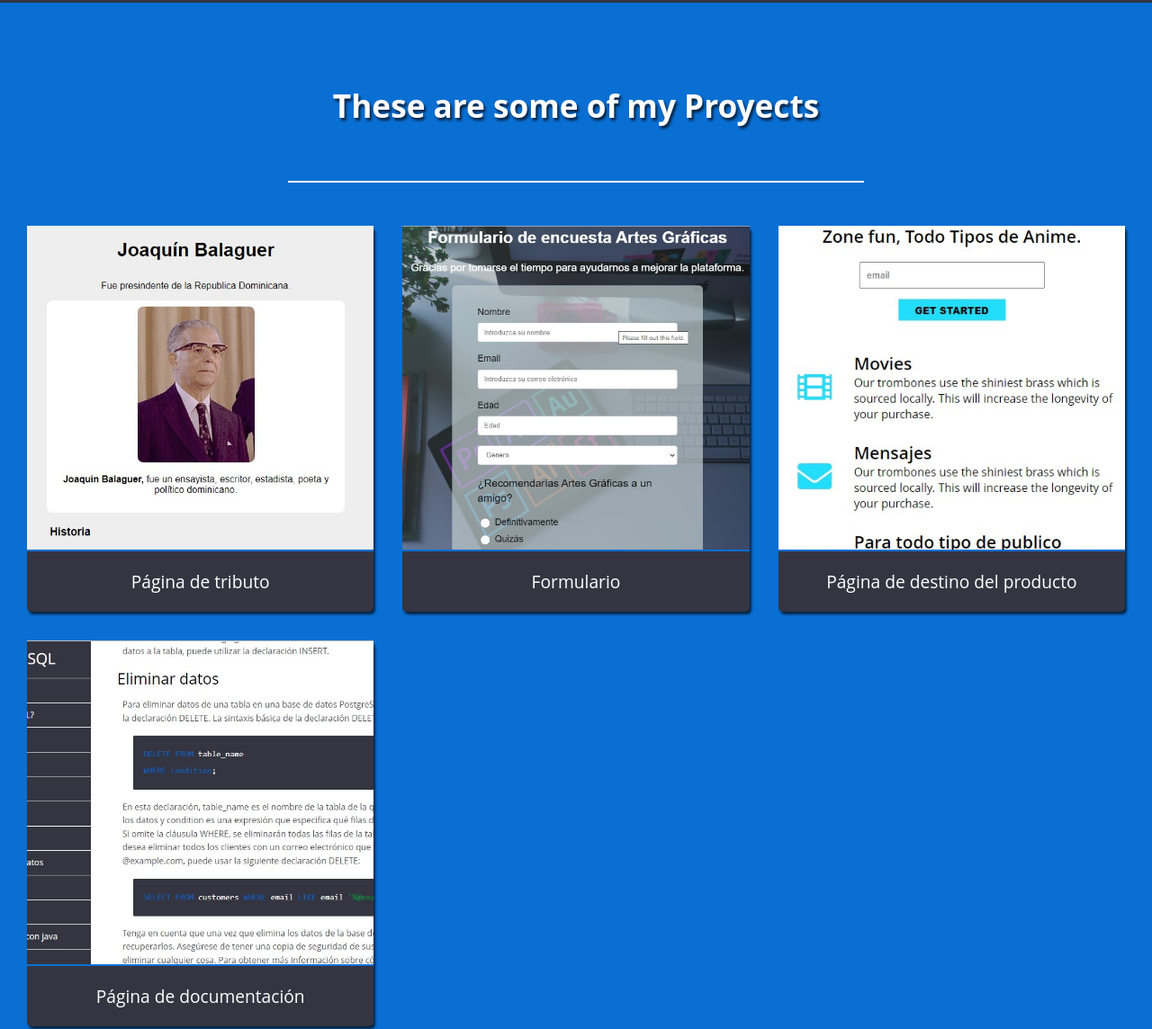
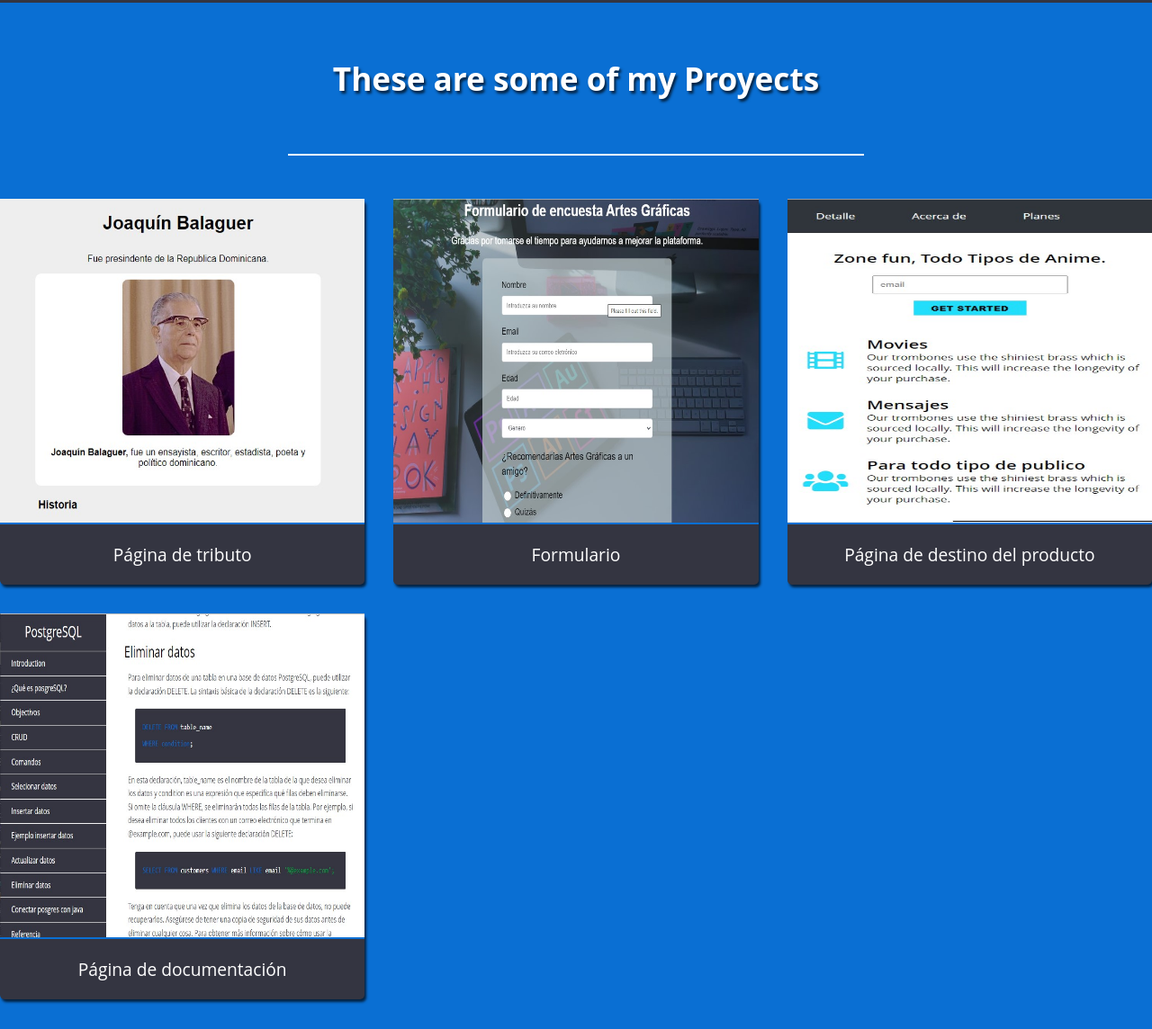
Before and after one commit to Yeuri07/freecodecamp, a plain HTML site: page Proyecto - 5/index.html in a window 1280 px wide. Shown: the part 797-1941 px from the top of the page at 90% size. Drawn offline with Linux system fonts and the light colour scheme.

Commit message:
Ultimo v2

```diff
--- a/Proyecto - 5/index.html
+++ b/Proyecto - 5/index.html
@@ -29,26 +29,26 @@
 
         <div class="projects__grid">
 
-            <a href="#" class="projects__grid-a" target="_blank">
-                <img src="img/proyecto1.jpg" alt="projecto-1" class="projects__img">
-                <p class="projects__title">Página de tributo</p>
+            <a href="https://github.com/Yeuri07/freecodecamp/tree/main/Proyecto%20-%201" id="profile-link" class="project-tile" target="_blank">
+                <img src="https://raw.githubusercontent.com/Yeuri07/freecodecamp/main/Proyecto%20-%205/img/proyecto1.jpg" alt="projecto-1" class="projects__img">
+                <p class="projects__title-p">Página de tributo</p>
 
             </a>
 
-            <a href="#" class="projects__grid-a" target="_blank">
-                <img src="img/proyecto2.jpg" alt="projecto-1" class="projects__img">
-                <p class="projects__title">Formulario</p>
+            <a href="https://github.com/Yeuri07/freecodecamp/tree/main/Proyecto%20-%202" id="profile-link" class="project-tile" target="_blank">
+                <img src="https://github.com/Yeuri07/freecodecamp/blob/main/Proyecto%20-%205/img/proyecto2.jpg?raw=true" alt="projecto-1" class="projects__img">
+                <p class="projects__title-p">Formulario</p>
             </a>
 
-            <a href="#" class="projects__grid-a" target="_blank">
-                <img src="img/proyecto3.jpg" alt="projecto-1" class="projects__img">
-                <p class="projects__title">Página de destino del producto</p>
+            <a href="https://github.com/Yeuri07/freecodecamp/tree/main/Proyecto%20-%203" id="profile-link" class="project-tile" target="_blank">
+                <img src="https://github.com/Yeuri07/freecodecamp/blob/main/Proyecto%20-%205/img/Proyecto3.jpg?raw=true" alt="projecto-1" class="projects__img">
+                <p class="projects__title-p">Página de destino del producto</p>
             </a>
 
 
-            <a href="#" class="projects__grid-a" target="_blank">
-                <img src="img/proyecto4.jpg" alt="projecto-1" class="projects__img">
-                <p class="projects__title">Página de documentación</p>
+            <a href="https://github.com/Yeuri07/freecodecamp/tree/main/Proyecto%20-%204" id="profile-link" class="project-tile" target="_blank">
+                <img src="https://github.com/Yeuri07/freecodecamp/blob/main/Proyecto%20-%205/img/proyecto4.jpg?raw=true" alt="projecto-1" class="projects__img">
+                <p class="projects__title-p">Página de documentación</p>
             </a>
         </div>
 
@@ -62,11 +62,11 @@
         </div>
 
         <div class="contacto__link">
-            <a href="#" target="_blank" class="btn">
+            <a href="https://github.com/Yeuri07" target="_blank" class="btn">
                 <i class="fab fa-github"></i>GitHub
             </a>
-            <a href="#" target="_blank" class="btn">
-                <i class="fab fa-linkedin"></i>Linkedin
+            <a href="https://www.linkedin.com/in/geury-reyes-5ba9aa252/" target="_blank" class="btn">Linkedin
+                <i class="fab fa-linkedin"></i>
             </a>
 
         </div>
--- a/Proyecto - 5/styles.css
+++ b/Proyecto - 5/styles.css
@@ -78,8 +78,6 @@ span{
     text-align: center;
     background-color: var(--bg-project);
     color: #fff;
-    padding: 30px;
-
 }
 
 .projects__section > h2{
@@ -89,17 +87,16 @@ span{
     border-bottom: 2px solid #fff;
     margin: 0 auto 3rem auto;
     max-width: 640px;
-
 }
 
 .projects__img{
     height: 360px;
     width: 100%;
-    object-fit: cover;
+    object-fit: fill;
 
 }
 
-.projects__grid-a{
+.project-tile{
  border-radius: 5px;
  background-color: var(--bg-welcome);
  box-shadow: var(--text-shadow);
@@ -107,7 +104,7 @@ span{
  transition: all 300ms ease;
 }
 
-.projects__grid-a:hover{
+#profile-link:hover{
  transition: all 300ms ease;
  scale: 1.1;
 }
@@ -119,7 +116,6 @@ img{
 }
 
 .projects__grid{
-
     display: grid;
     grid-template-columns: repeat(auto-fit, minmax(320px, 1fr));
     grid-gap: 2rem;
@@ -127,10 +123,9 @@ img{
     width: 100%;
     margin: 0 auto;
     padding-bottom: 5rem;
-
 }
 
-.projects__title{
+.projects__title-p{
     color: #fff;
     padding: 20px;
     border-top: 2px solid var(--bg-navbar);
@@ -196,7 +191,6 @@ img{
 }
 
 
-
 @media (max-width: 590px) {
 
     #navbar li> a{
```
